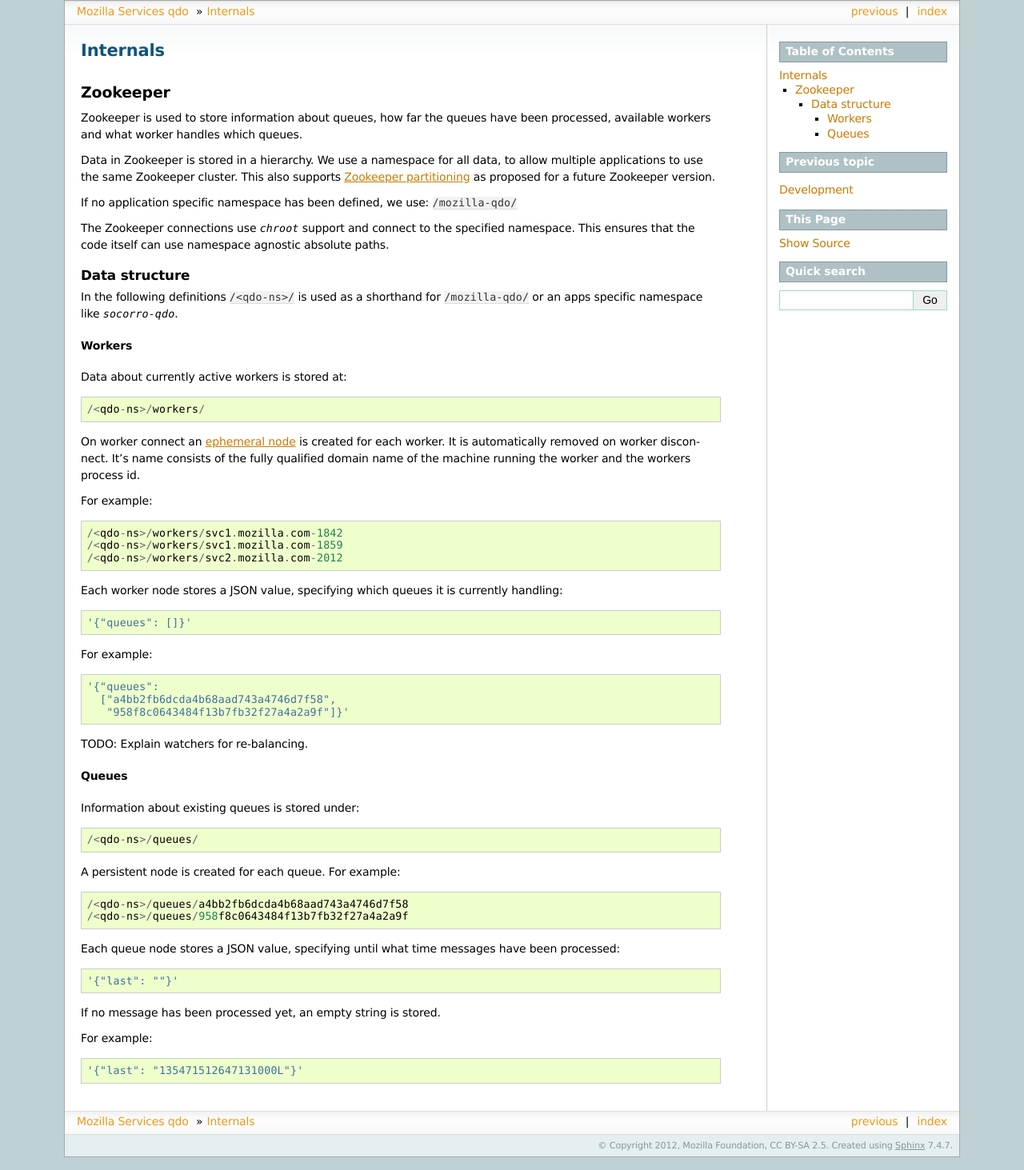
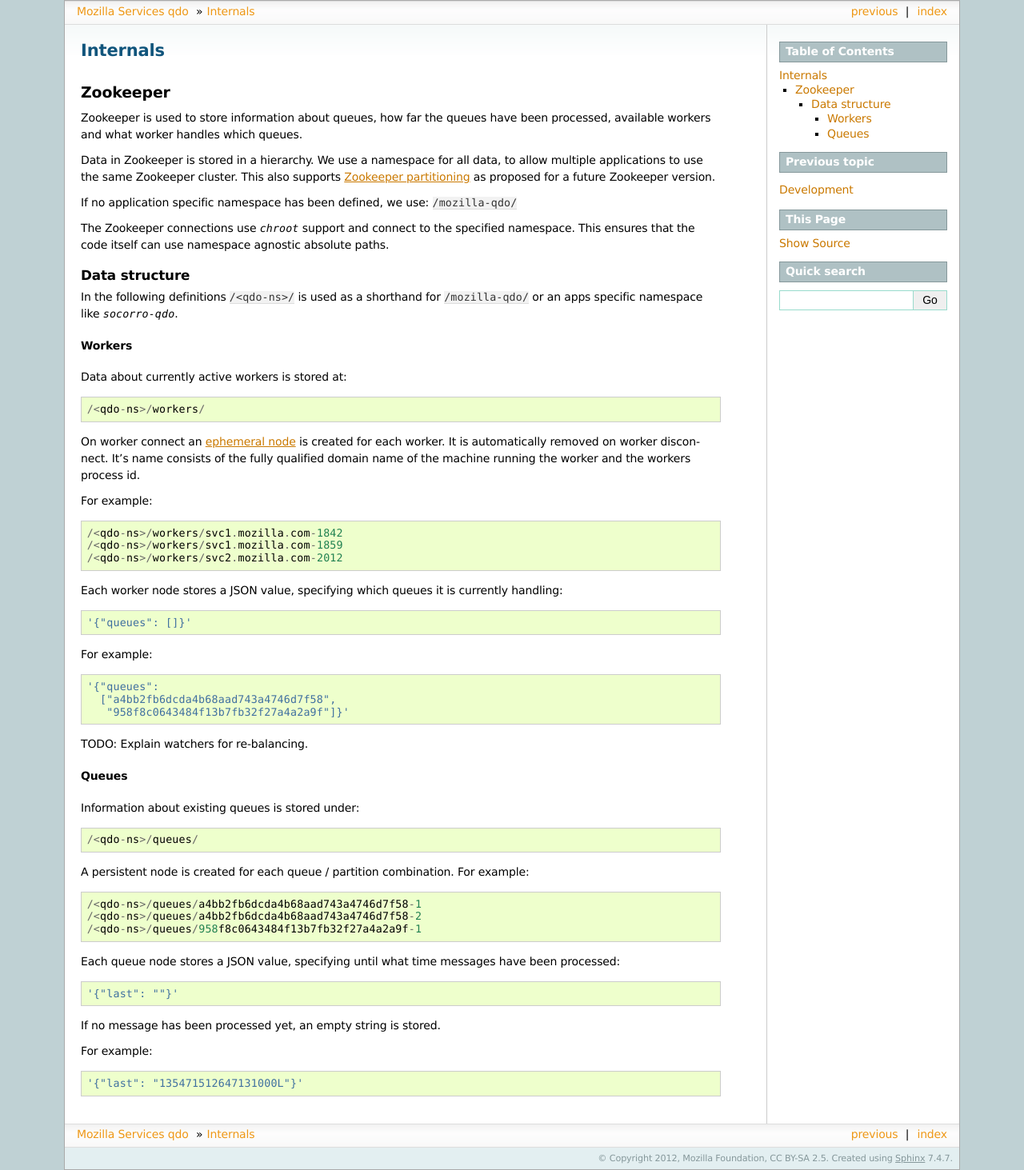
Before and after one commit to mozilla-services/qdo, a Sphinx documentation site: the page built from docs/internals.rst, in a window 1280 px wide. Shown: the whole page at 80% size. Built offline with Sphinx 7.4.7, drawn with Linux system fonts in a browser that asks for light colours.

Commit message:
add partition number to queue state

```diff
--- a/docs/internals.rst
+++ b/docs/internals.rst
@@ -70,10 +70,12 @@ Information about existing queues is stored under::
 
     /<qdo-ns>/queues/
 
-A persistent node is created for each queue. For example::
+A persistent node is created for each queue / partition combination. For
+example::
 
-    /<qdo-ns>/queues/a4bb2fb6dcda4b68aad743a4746d7f58
-    /<qdo-ns>/queues/958f8c0643484f13b7fb32f27a4a2a9f
+    /<qdo-ns>/queues/a4bb2fb6dcda4b68aad743a4746d7f58-1
+    /<qdo-ns>/queues/a4bb2fb6dcda4b68aad743a4746d7f58-2
+    /<qdo-ns>/queues/958f8c0643484f13b7fb32f27a4a2a9f-1
 
 Each queue node stores a JSON value, specifying until what time messages
 have been processed:
```
